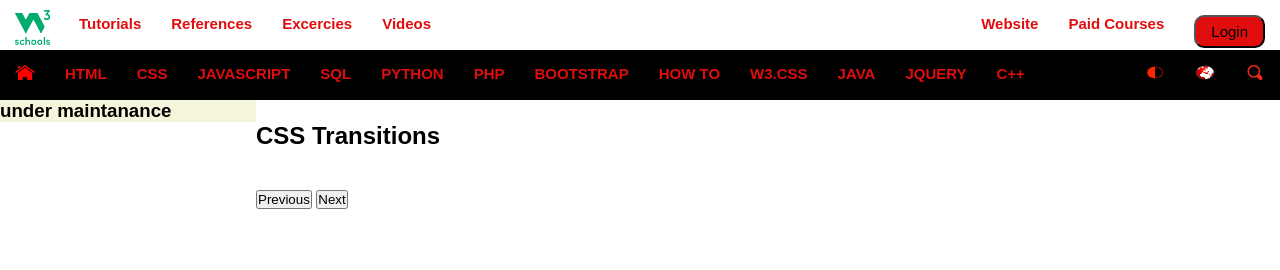
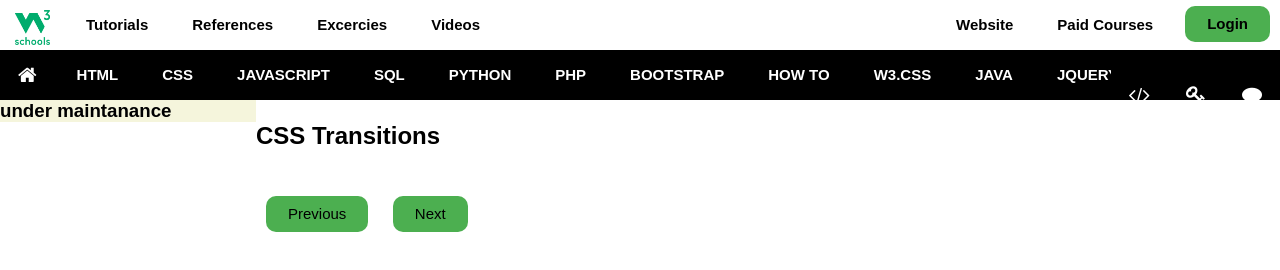
Before and after one commit to dinesh761/w3-re-creation, a plain HTML site: page index.html in a window 1280 px wide. Shown: the top 270 px of the page. Drawn offline with Linux system fonts and the light colour scheme.

Commit message:
changes commit

```diff
--- a/index.html
+++ b/index.html
@@ -1,32 +1,46 @@
 <!DOCTYPE html>
 <html>
   <head>
-    <meta charset="UTF-8" />
+    <meta
+      charset="UTF-8"
+      name="viewport"
+      content="width=device-width, initial-scale=1.0"
+    />
     <title>W3 Schools</title>
     <link href="style.css" rel="stylesheet" />
+    <link
+      rel="stylesheet"
+      href="https://maxcdn.bootstrapcdn.com/font-awesome/4.4.0/css/font-awesome.min.css"
+    />
   </head>
   <body>
+    <div class="container">
       <header class="header">
         <nav class="topnav">
           <div class="topnavleft">
             <div class="logo">
               <a href="#">
-              <img class="logoimg" src="2175px-W3Schools_logo.svg.png" />
+                <img
+                  class="logoimg"
+                  src="./images/2175px-W3Schools_logo.svg.png"
+                />
               </a>
             </div>
             <nav class="navmenu">
               <ul class="menulist">
                 <li>
-                <a href="tutorials"><strong>Tutorials</strong></a>
+                  <button class="listbutton"><strong>Tutorials</strong></button>
                 </li>
                 <li>
-                <a href="references"><strong>References</strong></a>
+                  <button class="listbutton">
+                    <strong>References</strong>
+                  </button>
                 </li>
                 <li>
-                <a href="excercies"><strong>Excercies</strong></a>
+                  <button class="listbutton"><strong>Excercies</strong></button>
                 </li>
                 <li>
-                <a href="videos"><strong>Videos</strong></a>
+                  <button class="listbutton"><strong>Videos</strong></button>
                 </li>
               </ul>
             </nav>
@@ -35,13 +49,15 @@
             <nav class="navmenuright">
               <ul class="menulist">
                 <li>
-                <button class="btn">Login</button>
+                  <button class="listbutton btn"><strong>Login</strong></button>
                 </li>
                 <li>
-                <a href="paidcourses"><strong>Paid Courses</strong></a>
+                  <button class="listbutton">
+                    <strong>Paid Courses</strong>
+                  </button>
                 </li>
                 <li>
-                <a href="website"><strong>Website</strong></a>
+                  <button class="listbutton"><strong>Website</strong></button>
                 </li>
               </ul>
             </nav>
@@ -51,78 +67,74 @@
           <nav class="navmenu navmenualt">
             <ul class="menulist">
               <li>
-              <a href="#"
-                ><img
-                  src="./home3.png"
-                  alt="home icon"
-                  height="15px"
-                  width="20px"
-              /></a>
+                <button class="listbutton btn-i btn-x">
+                  <i class="fa fa-home fa-lg"></i>
+                </button>
               </li>
               <li>
-              <a href="#"><strong>HTML</strong></a>
+                <button class="listbutton btn-i"><strong>HTML</strong></button>
               </li>
               <li>
-              <a href="#"><strong>CSS</strong></a>
+                <button class="listbutton btn-i"><strong>CSS</strong></button>
               </li>
               <li>
-              <a href="#"><strong>JAVASCRIPT</strong></a>
+                <button class="listbutton btn-i">
+                  <strong>JAVASCRIPT</strong>
+                </button>
               </li>
               <li>
-              <a href="#"><strong>SQL</strong></a>
+                <button class="listbutton btn-i"><strong>SQL</strong></button>
               </li>
               <li>
-              <a href="#"><strong>PYTHON</strong></a>
+                <button class="listbutton btn-i">
+                  <strong>PYTHON</strong>
+                </button>
               </li>
               <li>
-              <a href="#"><strong>PHP</strong></a>
+                <button class="listbutton btn-i"><strong>PHP</strong></button>
               </li>
               <li>
-              <a href="#"><strong>BOOTSTRAP</strong></a>
+                <button class="listbutton btn-i">
+                  <strong>BOOTSTRAP</strong>
+                </button>
               </li>
               <li>
-              <a href="#"><strong>HOW TO</strong></a>
+                <button class="listbutton btn-i">
+                  <strong>HOW TO</strong>
+                </button>
               </li>
               <li>
-              <a href="#"><strong>W3.CSS</strong></a>
+                <button class="listbutton btn-i">
+                  <strong>W3.CSS</strong>
+                </button>
               </li>
               <li>
-              <a href="#"><strong>JAVA</strong></a>
+                <button class="listbutton btn-i"><strong>JAVA</strong></button>
               </li>
               <li>
-              <a href="#"><strong>JQUERY</strong></a>
+                <button class="listbutton btn-i">
+                  <strong>JQUERY</strong>
+                </button>
               </li>
               <li>
-              <a href="#"><strong>C++</strong></a>
+                <button class="listbutton btn-i"><strong>C++</strong></button>
               </li>
             </ul>
             <ul class="menulist iconlist">
               <li>
-              <a href="#"
-                ><img
-                  src="./contrast.png"
-                  alt="contrast icon"
-                  height="15px"
-                  width="20px"
-              /></a>
+                <button class="listbutton btn-i btn-x">
+                  <i class="fa fa-code fa-lg"></i>
+                </button>
               </li>
               <li>
-              <a href="#"
-                ><img
-                  src="./global2.png"
-                  alt="global icon"
-                  height="15px"
-                  width="20px"
-              /></a>
+                <button class="listbutton btn-i btn-x">
+                  <i class="fa fa-key fa-lg"></i>
+                </button>
               </li>
               <li>
-              <a href="#"
-                ><img
-                  src="./search1.svg"
-                  alt="search icon"
-                  height="15px"
-                  width="20px"
-              /></a>
+                <button class="listbutton btn-i btn-x">
+                  <i class="fa fa-comment fa-lg"></i>
+                </button>
               </li>
             </ul>
           </nav>
@@ -134,9 +146,10 @@
         </div>
         <header class="topic">
           <h2 class="h23">CSS Transitions</h2>
-        <button>Previous</button>
-        <button>Next</button>
+          <button class="listbutton btn btn1">Previous</button>
+          <button class="listbutton btn btn1">Next</button>
         </header>
       </article>
+    </div>
   </body>
 </html>
--- a/style.css
+++ b/style.css
@@ -8,9 +8,22 @@
   background-color: #fff;
 }
 
+/* .container {
+  width: 800px;
+  margin: 0 auto;
+} */
+
 .header {
   height: 100px;
   width: 100%;
+}
+
+.header a:hover {
+  background-color: #008000;
+}
+
+.header a:active {
+  background-color: #008000;
 }
 
 .topnav {
@@ -18,17 +31,20 @@
   width: auto;
   overflow: hidden;
 }
+
 .topnavleft {
   width: 50%;
   height: 100%;
   float: left;
 }
+
 .logo {
   width: 5%;
   height: 50px;
   position: absolute;
   text-align: center;
 }
+
 .logoimg {
   padding-top: 10px;
   height: 35px;
@@ -49,15 +65,28 @@
   float: left;
   /* margin: 0px 10px; */
   height: 20px;
-  padding: 15px;
 }
 
-li a {
+.listbutton {
   text-decoration: none;
   font-size: 15px;
   text-align: center;
-  color: rgb(223, 13, 13);
+  color: #000;
   line-height: 40%;
+  border: none;
+  background-color: #fff;
+  padding: 22px;
+  display: inline-block;
+  /* background-color: #4CAF50; Green */
+}
+
+.homeimg {
+  height: "20px";
+  width: "20px";
+}
+
+.listbutton:hover {
+  background-color: #4caf50;
 }
 
 .topnavright {
@@ -74,7 +103,6 @@
 .navmenuright li {
   float: right;
   height: 20px;
-  padding: 15px;
 }
 
 .bottomnav {
@@ -84,12 +112,44 @@
   overflow: hidden;
 }
 
+.bottomnav li a {
+  text-decoration: none;
+  font-size: 15px;
+  text-align: center;
+
+  line-height: 40%;
+}
+
 .btn {
-  font-size: 15px;
-  background-color: rgb(223, 13, 13);
-  padding: 6px 15px;
   border-radius: 10px;
+  background-color: #4caf50;
+  margin-top: 6px;
+  padding: 15px 22px;
+  margin-right: 10px;
+  margin-left: 10px;
 }
+
+.btn:hover {
+  background-color: #fff;
+  margin-top: 6px;
+  border: 1px solid #4caf50;
+  padding: 15px 22px;
+  margin-right: 10px;
+}
+
+.btn-i {
+  background-color: #000;
+  color: #fff;
+}
+
+.btn-j {
+  background-color: white;
+}
+
+.btn-x {
+  padding: 18px;
+}
+
 .navmenualt {
   margin: 0 0 0 0%;
 }
```
Also changed, not shown: contrast.png (deleted), global.jpg (deleted), global2.png (deleted), home.png (deleted), home1.png (deleted), home2.jpg (deleted), home3.png (deleted), images/2175px-W3Schools_logo.svg.png (renamed from 2175px-W3Schools_logo.svg.png), search.jpg (deleted), search1.svg (deleted). Lines whose indentation alone changed are shown as unchanged.
